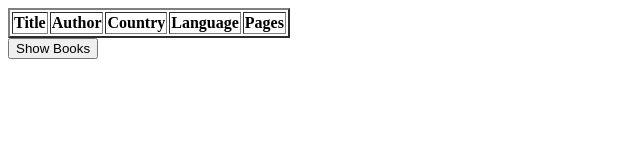
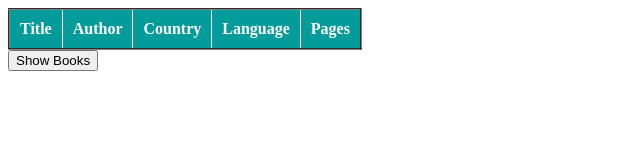
Before and after one commit to prasadmore01/Books-API-Details-, a plain HTML site: page index.html in a window 1280 px wide. Both pictures are taken after a click on the button "Show Books". Shown: the whole page, without its empty margins (0-640 px from the left). Drawn offline with Linux system fonts and the light colour scheme.

Commit message:
Added Style File in it and updated table design

```diff
--- a/index.html
+++ b/index.html
@@ -4,6 +4,7 @@
     <meta charset="UTF-8">
     <meta name="viewport" content="width=device-width, initial-scale=1.0">
     <title>Books Details</title>
+    <link rel="stylesheet" href="style.css">
 </head>
 <body>
 
--- /dev/null
+++ b/style.css
@@ -0,0 +1,14 @@
+table{
+    border-collapse: collapse;
+}
+
+th,tr,td{
+    padding: 10px;
+    text-align: center;
+}
+
+th{
+    background-color: rgb(4, 155, 155);
+    color: white;
+    border: 1px solid white;
+}
```
